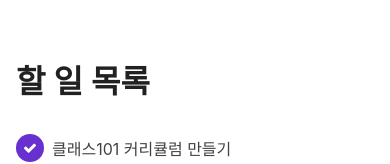
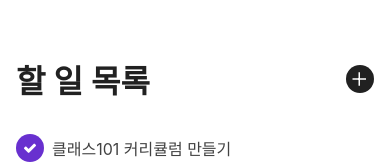
Before and after one commit to jihwan629/ReatNative_ToDo, a React Native app: screen / in a window 390 px wide. Shown: the top 164 px of the page. Built offline with nearby package versions, Linux system fonts and the light colour scheme.

Commit message:
할 일 추가 버튼 부품 만들기

```diff
--- a/components/Header.js
+++ b/components/Header.js
@@ -2,29 +2,65 @@
 import {
     View,
     Text,
+    TouchableOpacity,
     StyleSheet,
+    Platform,
 } from 'react-native'
+import { Ionicons } from '@expo/vector-icons'
 
 const Header = () => {
     return (
         <View style={styles.container}>
+
             <Text style={styles.title}>
                 할 일 목록
             </Text>
+
+            <TouchableOpacity
+                activeOpacity={0.8}
+                style={styles.button}
+            >
+                <Ionicons
+                    name="ios-add"
+                    color="#ffffff"
+                    size={24}
+                />
+            </TouchableOpacity>
+
         </View>
     )
 }
 
 const styles = StyleSheet.create({
     container: {
+        flexDirection: 'row',
+        alignItems: 'center',
+        justifyContent: 'space-between',
         marginTop: 56,
         marginBottom: 16,
         marginLeft: 16,
+        marginRight: 16,
     },
     title: {
         color: '#212121',
         fontSize: 32,
         fontWeight: '600',
+    },
+    button: {
+        width: 28,
+        height: 28,
+        borderRadius: 14,
+        backgroundColor: '#212121',
+        justifyContent: 'center',
+        alignItems: 'center',
+        paddingTop: Platform.select({
+            ios: 2,
+            android: 0
+        }),
+        paddingLeft: Platform.select({
+            ios: 1,
+            android: 0
+        })
     }
 })
 
```
